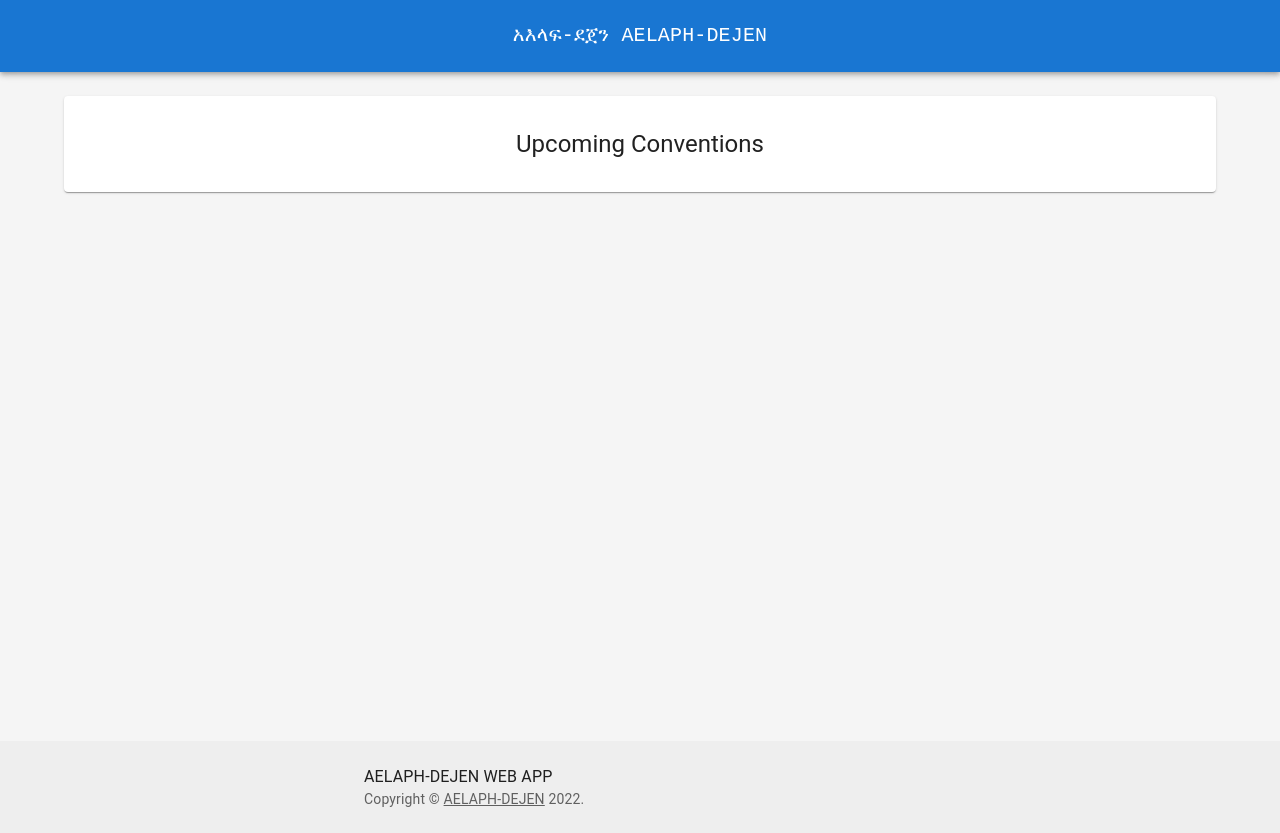
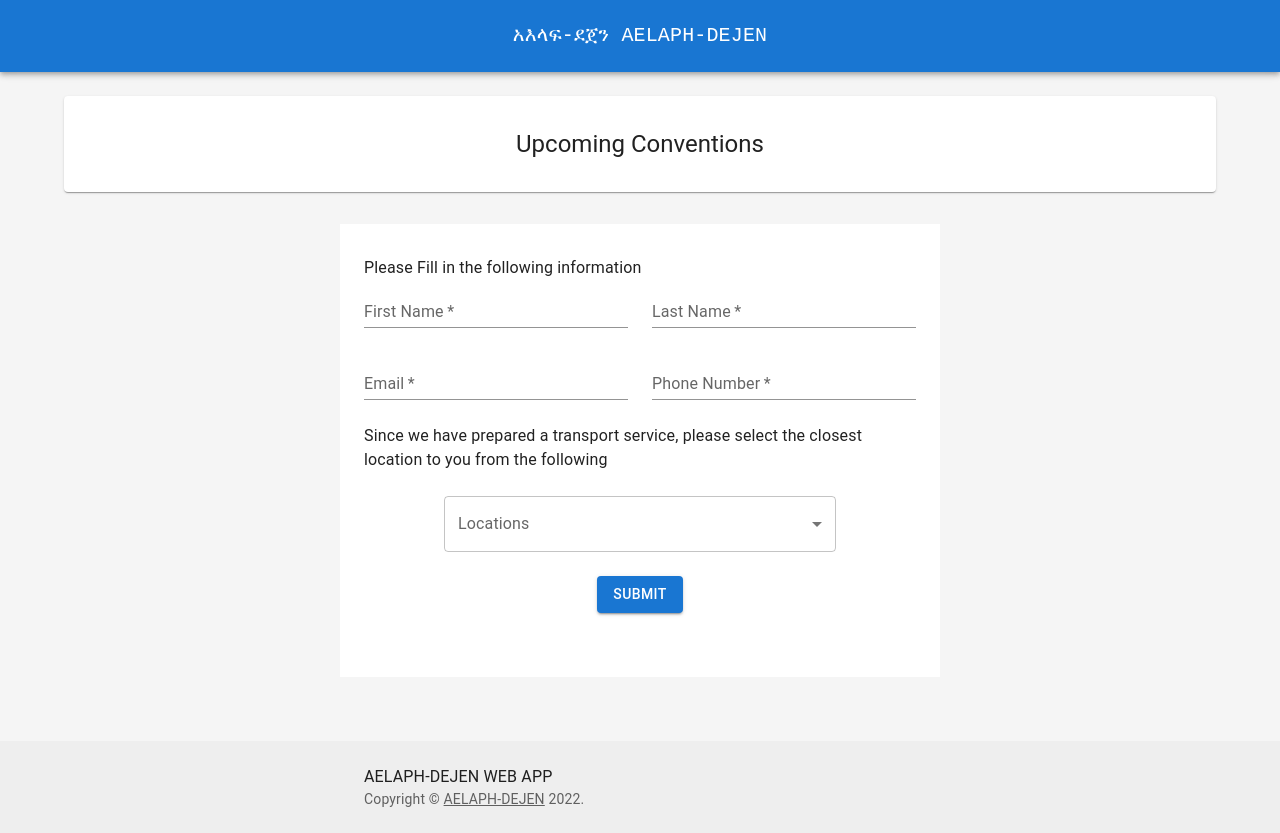
Before and after one commit to HezekielT/Aelaf_Dejen_WebApp, a React (Create React App) app in the folder client/: page / in a window 1280 px wide. Built offline with nearby package versions, Linux system fonts and the light colour scheme.

Commit message:
Finished registration form for participants

```diff
--- /dev/null
+++ b/client/src/components/Participant-Registeration.js
@@ -0,0 +1,116 @@
+import { Typography, Grid, TextField, Box, Button, Container, Select, MenuItem, FormControl, InputLabel } from '@mui/material';
+import React from 'react';
+
+function Participant_Regist(props) {
+    return (
+        <Container maxWidth="sm" sx={{
+            backgroundColor: "#fff",
+            flexGrow: 1,
+            overflow: 'auto',
+            mb: 4,
+            p: 4
+        }}>
+            <Typography>Please Fill in the following information</Typography>
+            <Grid container spacing={3}>
+                <Grid item xs={12} sm={6}>
+                    <TextField
+                        required
+                        // id="fname"
+                        // name="fname"
+                        label="First Name"
+                        fullWidth
+                        autoComplete="first name"
+                        variant="standard"
+                        // value={props.form.fname}
+                        // onChange={(e) => props.onChange([props.form.fname = e.target.value])}
+                    />
+                </Grid>
+                <Grid item xs={12} sm={6}>
+                    <TextField
+                        required
+                        // id="lname"
+                        // name="lname"
+                        label="Last Name"
+                        fullWidth
+                        autoComplete="last name"
+                        variant="standard"
+                        // value={props.form.lname}
+                        // onChange={(e) => props.onChange([props.form.lname = e.target.value])}
+                    />
+                </Grid>
+                <Grid item xs={12} sm={6}>
+                    <TextField
+                        required
+                        // id="licenceNo"
+                        // name="licenceNo"
+                        label="Email"
+                        fullWidth
+                        autoComplete="email"
+                        variant="standard"
+                        // value={props.form.driver_licence_no}
+                        // onChange={(e) => props.onChange([props.form.driver_licence_no = e.target.value])}
+                    />
+                </Grid>
+                <Grid item xs={12} sm={6}>
+                    <TextField
+                        required
+                        // id="lname"
+                        // name="lname"
+                        label="Phone Number"
+                        fullWidth
+                        autoComplete="phoneno"
+                        variant="standard"
+                        // value={props.form.lname}
+                        // onChange={(e) => props.onChange([props.form.lname = e.target.value])}
+                    />
+                </Grid>
+                <Grid item xs={12} sm={12}>
+                    <Typography>
+                        Since we have prepared a transport service, please select the closest location to you from the following
+                    </Typography>
+                </Grid>
+                {/* <Grid item xs={12} sm={5}> */}
+                {/* <TextField
+                        required
+                        // id="licenceNo"
+                        // name="licenceNo"
+                        label="Address"
+                        fullWidth
+                        autoComplete="address"
+                        variant="standard"
+                        // value={props.form.driver_licence_no}
+                        // onChange={(e) => props.onChange([props.form.driver_licence_no = e.target.value])}
+                    />
+                </Grid> */}
+                <Grid item xs={12} sm={12} sx={{pb: 4 }}>
+                    <Box sx={{ px:10, display: 'flex', justifyContent: 'center'}}>
+
+                    <FormControl fullWidth>
+                        <InputLabel id="select-label">Locations</InputLabel>
+                        <Select
+                        labelId="select-label"
+                        label="address"
+
+                        >
+                            <MenuItem>Item</MenuItem>
+                            <MenuItem>Item 2</MenuItem>
+                        </Select>
+                    </FormControl>
+                            </Box>
+                </Grid>
+                <Grid item xs={12} sm={12} sx={{ display: 'flex', justifyContent: 'center' }}>
+                    <Button
+                        type="submit"
+                        // onClick={handleRequest}
+                        variant="contained"
+                        sx={{ mt: -4, mb: 4, }}
+                    >
+                        Submit
+                    </Button>
+                </Grid>
+            </Grid>
+        </Container>
+    );
+}
+
+export default Participant_Regist;
--- a/client/src/screens/dashboard.jsx
+++ b/client/src/screens/dashboard.jsx
@@ -1,6 +1,7 @@
 import React from 'react';
 import { Typography, Grid, Paper,
     ThemeProvider, Box, Container, createTheme } from '@mui/material'
+import Participant_Regist from '../components/Participant-Registeration';
 
 const mdTheme = createTheme()
 
@@ -34,8 +35,8 @@ function Dashboard(props) {
                                 </Typography>
                             </Paper>
                             <Grid container spacing={2}>
-                                <Grid item lg={6}>
-
+                                <Grid item lg={12} sx={{ display: 'flex', justifyContent: 'center' }}>
+                                    <Participant_Regist />
                                 </Grid>
                             </Grid>
                         </Grid>
```
